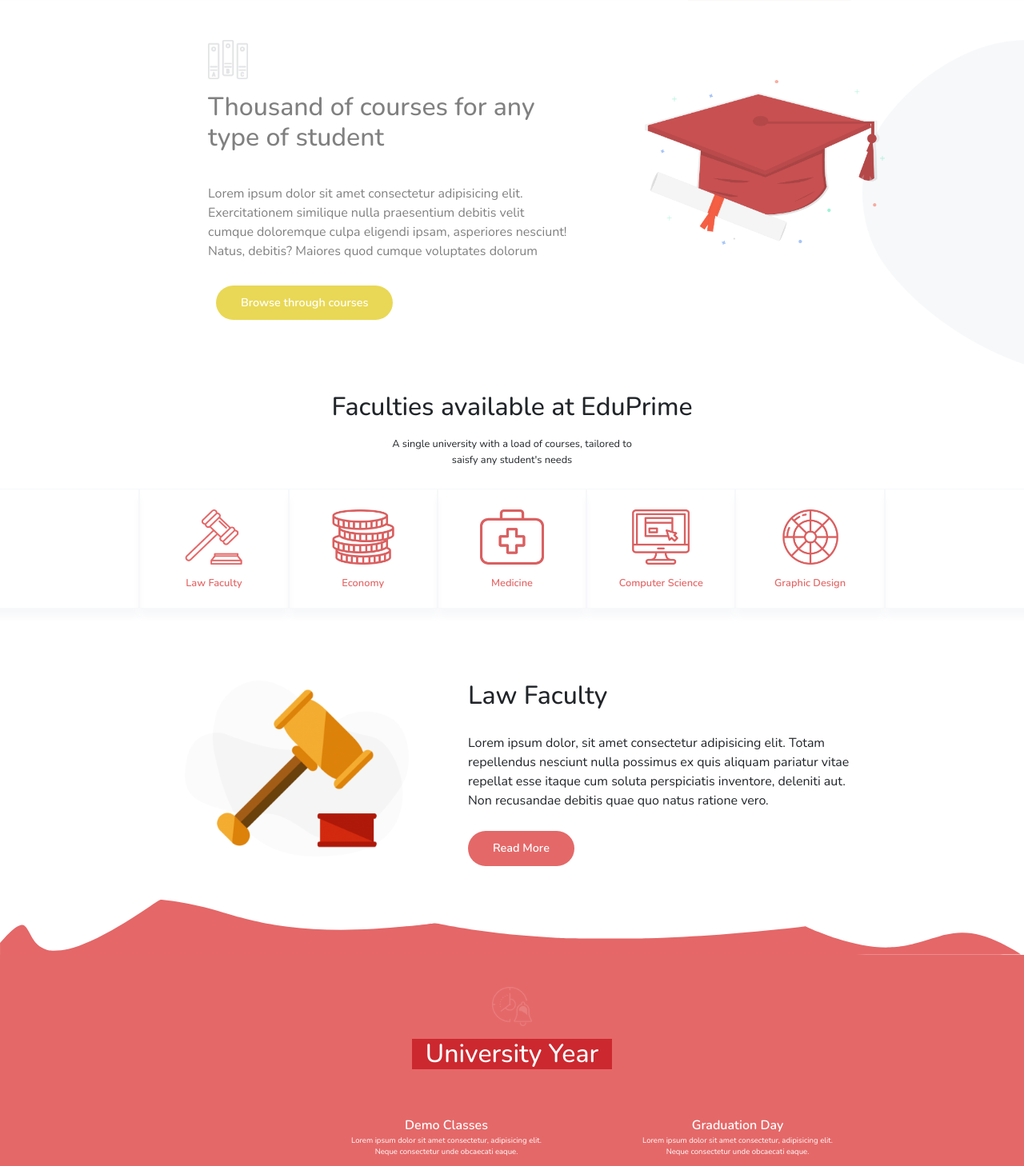
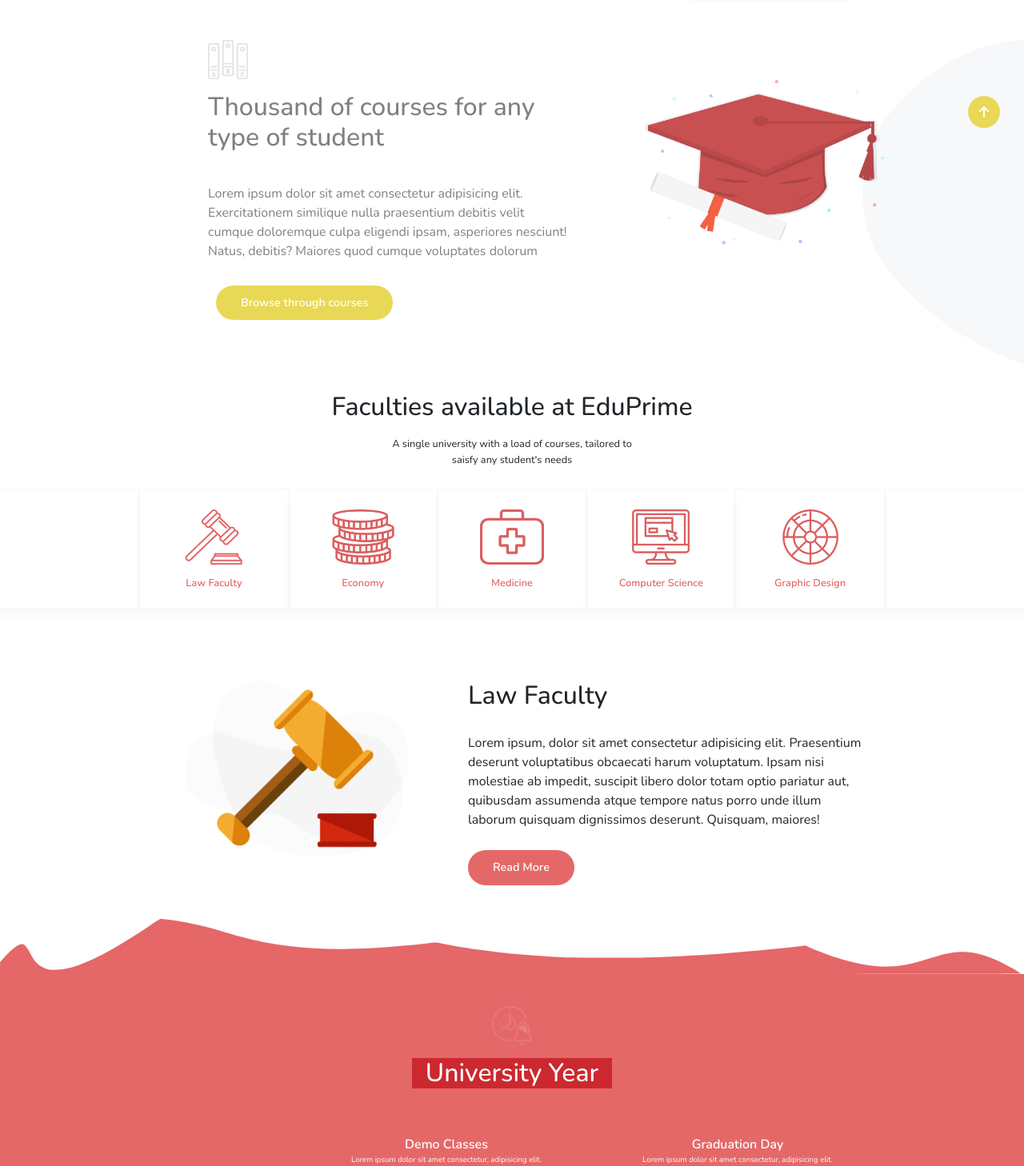
Before and after one commit to Michela30/Progetto-frontend, a Vue app: page / in a window 1280 px wide. Shown: the part 620-2078 px from the top of the page at 80% size. Built offline with nearby package versions, Linux system fonts and the light colour scheme.

Commit message:
add carousel

```diff
--- a/src/components/FirstSectionMain.vue
+++ b/src/components/FirstSectionMain.vue
@@ -6,6 +6,7 @@
     data() {
       return{
         //dati
+        count: 0,
         faculties: [
             {
                 image: 'Gavel-v2.png',
@@ -28,6 +29,34 @@
                 title: 'Graphic Design'
             }
         ],
+        facultiesDescription: [
+            {
+                image: 'Gavel-Illustration-e1556884768193.png',
+                title: 'Law Faculty',
+                text: '   Lorem ipsum, dolor sit amet consectetur adipisicing elit. Praesentium deserunt voluptatibus obcaecati harum voluptatum. Ipsam nisi molestiae ab impedit, suscipit libero dolor totam optio pariatur aut, quibusdam assumenda atque tempore natus porro unde illum laborum quisquam dignissimos deserunt. Quisquam, maiores!'
+            },
+            {
+                image: 'Economy.png',
+                title: 'Economy',
+                text: '   Lorem ipsum, dolor sit amet consectetur adipisicing elit. Praesentium deserunt voluptatibus obcaecati harum voluptatum. Ipsam nisi molestiae ab impedit, suscipit libero dolor totam optio pariatur aut, quibusdam assumenda atque tempore natus porro unde illum laborum quisquam dignissimos deserunt. Quisquam, maiores!'
+            },
+            {
+                image: 'Medicine.png',
+                title: 'Medicine',
+                text: '   Lorem ipsum, dolor sit amet consectetur adipisicing elit. Praesentium deserunt voluptatibus obcaecati harum voluptatum. Ipsam nisi molestiae ab impedit, suscipit libero dolor totam optio pariatur aut, quibusdam assumenda atque tempore natus porro unde illum laborum quisquam dignissimos deserunt. Quisquam, maiores!'
+            },
+            {
+                image: 'Computer-Science.png',
+                title: 'Computer Science',
+                text: '   Lorem ipsum, dolor sit amet consectetur adipisicing elit. Praesentium deserunt voluptatibus obcaecati harum voluptatum. Ipsam nisi molestiae ab impedit, suscipit libero dolor totam optio pariatur aut, quibusdam assumenda atque tempore natus porro unde illum laborum quisquam dignissimos deserunt. Quisquam, maiores!'
+            },
+            {
+                image: 'Graphic-Design.png',
+                title: 'Graphic Design',
+                text: '   Lorem ipsum, dolor sit amet consectetur adipisicing elit. Praesentium deserunt voluptatibus obcaecati harum voluptatum. Ipsam nisi molestiae ab impedit, suscipit libero dolor totam optio pariatur aut, quibusdam assumenda atque tempore natus porro unde illum laborum quisquam dignissimos deserunt. Quisquam, maiores!'
+            }
+        ],
+
         buttonFour: {
             title: 'Browse through courses',
             color: 'button-yellow',
@@ -44,7 +73,11 @@
         //function
         getImagePath: function(image){
             return new URL (image, import.meta.url).href;
-        }
+        },
+        nextTab(index){
+
+            this.count = index;
+        },
     },
     components: {
         //dichiarazione
@@ -120,7 +153,7 @@
 
                 </div>
 
-                <div class="col" v-for="iconFaculties in faculties">
+                <div class="col" v-for="(iconFaculties, index) in faculties" :key="index" @click="nextTab(index)">
                     <div class="iconFaculties-box">
                         <img :src="getImagePath(`../assets/img/${iconFaculties.image}`)">
                     </div>
@@ -138,35 +171,34 @@
             </div>
         </div>
 
-        <div class="faculty-description">
+        <div class="faculty-description" :class="(i == count) ? 'd-block' : 'd-none' " v-for="(singleTab,i) in facultiesDescription" :key="i" tabindex="0">
 
             <div class="row justify-content-center">
                 <div class="col-5">
 
                     <div class="faculty-img">
-                        <img src="../assets/img/Gavel-Illustration-e1556884768193.png" alt="">
+                        <img :src="getImagePath(`../assets/img/${singleTab.image}`)" alt="">
                     </div>
 
                 </div>
 
                 <div class="col-7">
                     <h2>
-                        Law Faculty
+                        {{singleTab.title}}
                     </h2>
 
                     <p>
-                        Lorem ipsum dolor, sit amet consectetur adipisicing elit. Totam repellendus nesciunt nulla possimus ex quis aliquam pariatur vitae repellat esse itaque cum soluta perspiciatis inventore, deleniti aut. Non recusandae debitis quae quo natus ratione vero.
+                        {{singleTab.text}}
                     </p>
 
                     <span class="buttonFive">
-                            <myButton
-                            :title="buttonFive.title"
-                            :color="buttonFive.color"/>
-                        </span>
+                        <myButton
+                        :title="buttonFive.title"
+                        :color="buttonFive.color"/>
+                    </span>
 
                 </div>
             </div>
-
         </div>
 
         <div class="wave-bottom">
--- a/src/components/FooterComponent.vue
+++ b/src/components/FooterComponent.vue
@@ -245,7 +245,7 @@
 
                         <form action="">
                             <div class="input-group">
-                                <input type="text" class="form-control rounded-pill" placeholder="Search..." aria-label="Search" aria-describedby="button-addon2" required>
+                                <input type="text" class=" rounded-pill border border-none ps-2 w-100" placeholder="Search..." aria-label="Search" aria-describedby="button-addon2" required>
 
                                 <button class="btn rounded-circle send-button" type="submit" id="button-addon2">
                                     <i class="fa-xs fa-solid fa-magnifying-glass"></i>
@@ -276,6 +276,14 @@
                     </div>
                 </div>
 
+            </div>
+
+            <div class="button-to-top">
+                <button>
+                    <a href="#">
+                        <i class="fa-solid fa-arrow-up"></i>
+                    </a>
+                </button>
             </div>
         </section>
     </footer>
@@ -345,6 +353,7 @@
     padding: 70px 0 50px;
     background-color: $color-coral-primary;
     color: white;
+    position: relative;
 
     .col-left{
         .logo-box{
@@ -411,7 +420,6 @@
         margin-left: 35px;
 
         input{
-            width: 200px;
             height: 40px;
             font-size: 0.6em;
             position: relative;
@@ -469,5 +477,29 @@
             }
         }
     }
+
+    .button-to-top{
+        background-color: $color-yellow;
+        height: 40px;
+        width: 40px;
+        border-radius: 50%;
+        position: fixed;
+        right: 30px;
+        bottom: 20px;
+
+        button{
+            border: none;
+            background-color: transparent;
+
+            a{
+                color: white;
+                margin-left: 14px;
+
+                i{
+                    margin-top: 12px;
+                }
+            }
+        }
+    }
 }
 </style>
--- a/src/components/FourthSectionMain.vue
+++ b/src/components/FourthSectionMain.vue
@@ -37,7 +37,7 @@
 
             <form action="">
                 <div class="input-group">
-                    <input type="email" class="form-control rounded-pill" placeholder="Email address..." aria-label="Email address" aria-describedby="button-addon2" required>
+                    <input type="email" class="rounded-pill border border-none ps-2" placeholder="Email address..." aria-label="Email address" aria-describedby="button-addon2" required>
 
                     <button class="btn rounded-circle send-button" type="submit" id="button-addon2">
                         <i class="fa-xs fa-solid fa-paper-plane"></i>
```
